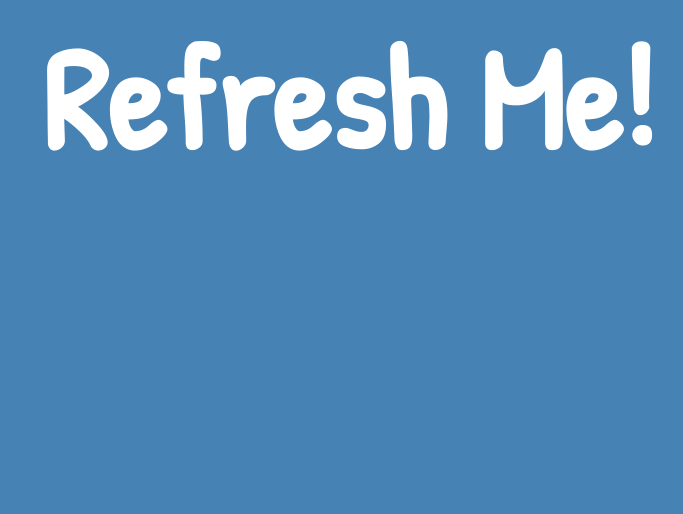
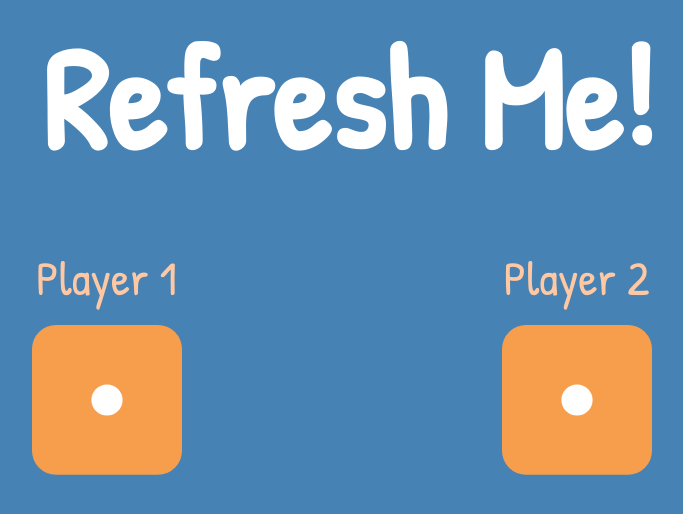
Before and after one commit to Hillzkred/Dice-Game, a website: page dist/index.html in a window 1280 px wide. Shown: the whole page, without its empty margins (291-974 px from the left). Drawn offline with Linux system fonts and the light colour scheme.

Commit message:
Added images

```diff
--- a/scss/main.scss
+++ b/scss/main.scss
@@ -4,12 +4,12 @@
 }
 
 body {
-    font-family: 'Lato', sans-serif;
+    font-family: 'Patrick Hand', sans-serif;
     background-color: steelblue;
 }
 
 #main-title {
-    font-family: 'Patrick Hand', sans-serif;
+
     font-size: 4.5rem;
 
     h1 {
@@ -17,3 +17,26 @@ body {
         color: #fff;
     }
 }
+
+#players {
+    font-size: 3rem;
+    ul {
+        display: flex;
+        list-style: none;
+        justify-content: center;
+        margin-top: 50px;
+        margin-right: 15px;
+
+        li {
+            text-align: center;
+            margin-right: 10rem;
+            margin-left: 10rem;
+            color:#ffc8a3;
+        }
+
+        img {
+            margin-top: 15px;
+            width: 150px;
+        }
+    }
+}
```
Also changed, not shown: dist/css/main.css, dist/index.html, img/SVG/dice-1.svg (added), img/SVG/dice-2.svg (added), img/SVG/dice-3.svg (added), img/SVG/dice-4.svg (added), img/SVG/dice-5.svg (added), img/SVG/dice-6.svg (added), js/app.js (added), 1 other file.
